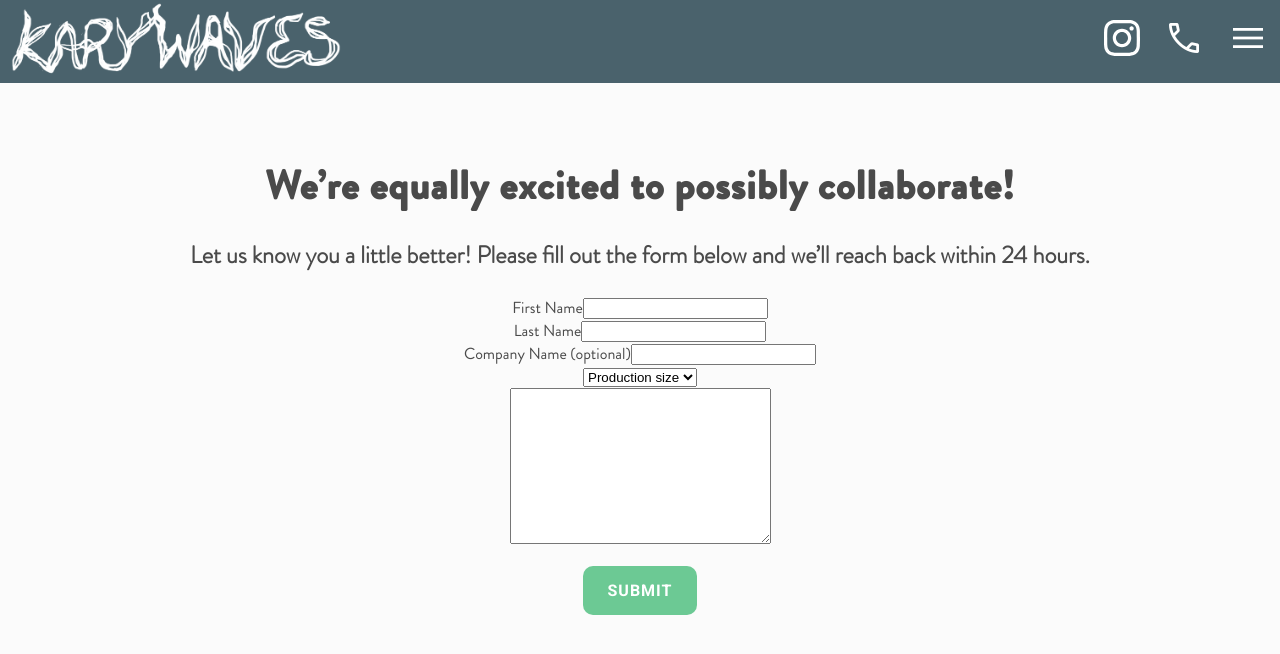
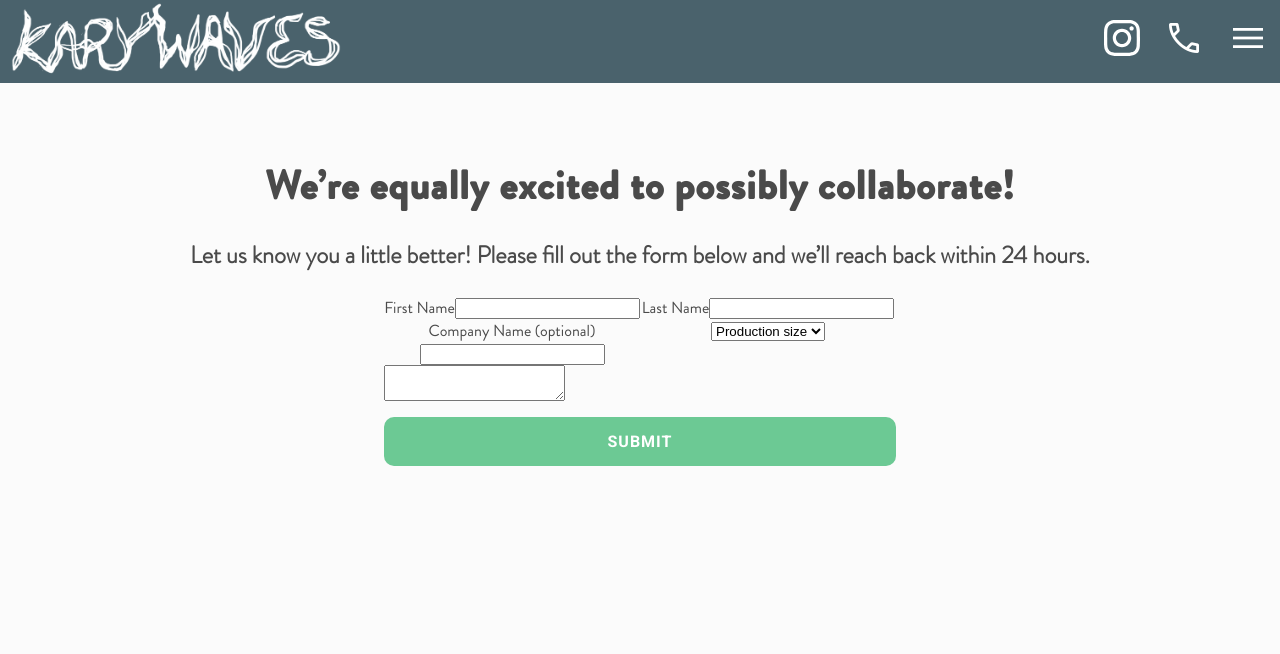
Before and after one commit to kmacancela/kw, a React (Create React App) app: page /contact in a window 1280 px wide. Shown: the top 654 px of the page. Built offline with nearby package versions, Linux system fonts and the light colour scheme.

Commit message:
adding react hook form and styled components

```diff
--- a/package.json
+++ b/package.json
@@ -9,8 +9,10 @@
     "@testing-library/user-event": "^12.1.10",
     "react": "^17.0.2",
     "react-dom": "^17.0.2",
+    "react-hook-form": "^7.31.3",
     "react-router-dom": "^6.3.0",
     "react-scripts": "4.0.3",
+    "styled-components": "^5.3.5",
     "web-vitals": "^1.0.1"
   },
   "scripts": {
--- a/src/components/Contact/Contact.jsx
+++ b/src/components/Contact/Contact.jsx
@@ -1,15 +1,9 @@
 import React, { useEffect, useState } from 'react';
+import { useForm } from "react-hook-form";
+import { useNavigate } from 'react-router-dom'
 import "./contact.css"
-import { useNavigate } from 'react-router-dom'
 
 const Contact = ({handleNav}) => {
-
-    const [firstname, handleFirstname] = useState("");
-    const [lastname, handleLastname] = useState("");
-    const [company, handleCompanye] = useState("");
-    const [production, handleProduction] = useState("");
-    const [explain, handleExplain] = useState("");
-
     useEffect(() => {
         handleNav(2);
     });
@@ -19,39 +13,45 @@ const Contact = ({handleNav}) => {
         navigate(to);
     }
 
+    const { register, formState: { errors }, handleSubmit } = useForm();
+    const onSubmit = data => console.log(data);
+
     return (
         <div id="contact" className="page">
             <h1 className="title">We’re equally excited to possibly collaborate!</h1>
             <h3>Let us know you a little better! Please fill out the form below and we’ll reach back within 24 hours.</h3>
             <div className="contactForm">
-                <form action="">
+                <form onSubmit={handleSubmit(onSubmit)}>
                     <div className="row">
                         <div className='col'>
                             <label>First Name</label>
-                            <input type="text" name="firstname" />
+                            <input {...register("firstName", { required: true})} />
+                            {errors.firstName && "First name is required"}
                         </div>
                         <div className='col'>
                             <label>Last Name</label>
-                            <input type="text" name="lastname" />
+                            <input {...register("lastName", { required: true})} />
+                            {errors.lastName && "Last name is required"}
                         </div>
                     </div>
                     <div className="row">
                         <div className="col">
                             <label>Company Name (optional)</label>
-                            <input type="text" name="company" />
+                            <input {...register("company")} />
                         </div>
                         <div className="col">
-                            <select name="productionsize" id="productionsize">
+                            <select {...register("productionSize", { required: true})}>
                                 <option value="0" selected disabled>Production size</option>
                                 <option value="1">0-50</option>
                                 <option value="2">50-100</option>
                                 <option value="3">100-500</option>
                                 <option value="4">500+</option>
                             </select>
+                            {errors.productionSize && "Production size is required"}
                         </div>
                     </div>
                     <div className="row">
-                        <textarea name="explain" id="" cols="30" rows="10"></textarea>
+                        <textarea {...register("explain")} />
                     </div>
                     <button type="submit">Submit</button>
                 </form>
--- a/src/components/Contact/contact.css
+++ b/src/components/Contact/contact.css
@@ -7,7 +7,13 @@
         margin-bottom: 0;
     }
 
-.contactForm{
+.contactForm {
     width: 40%;
-    text-align: center;
-}
+    text-align: center; }
+    .contactForm form {
+        display: flex;
+        flex-direction: column; }
+        .contactForm form .row {
+            display: flex; }
+            .contactForm form .col {
+                flex: 1; }
```
Also changed, not shown: 1 other file (tests, documents, lock files or other folders).
